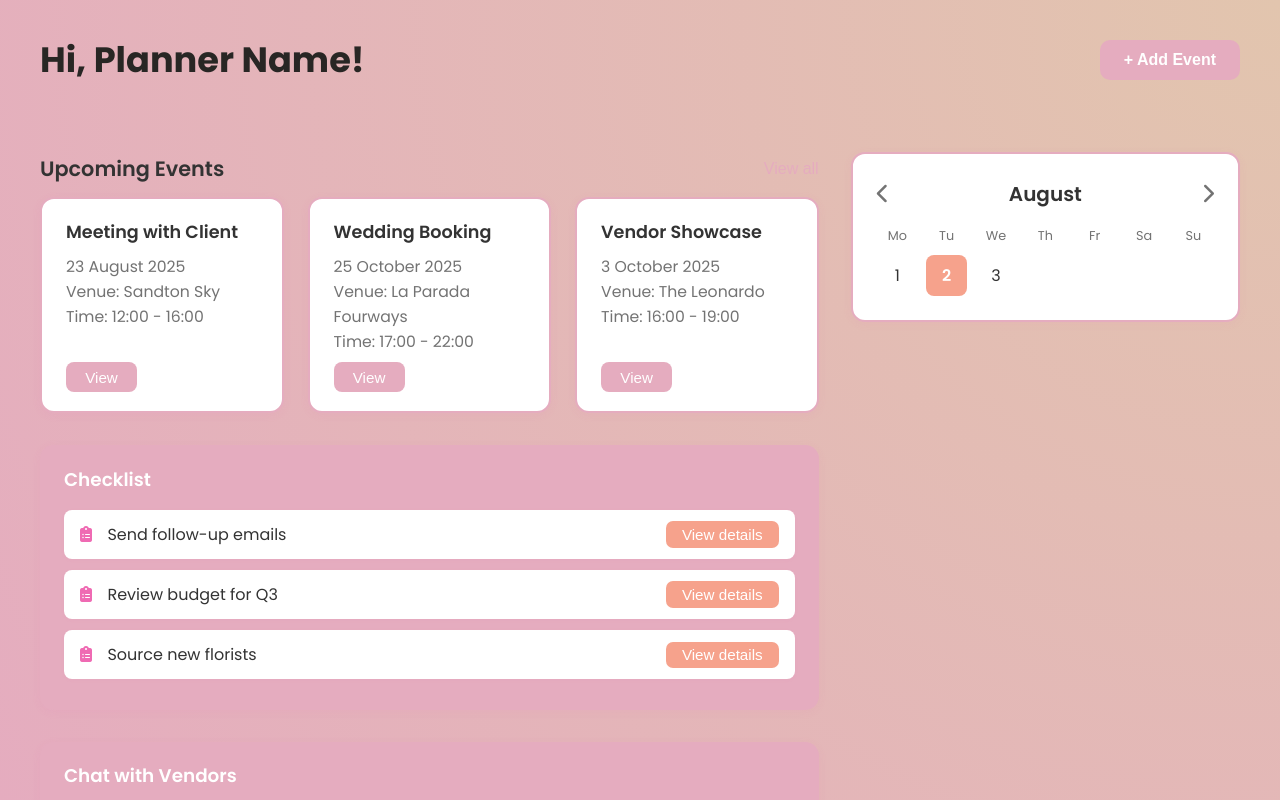
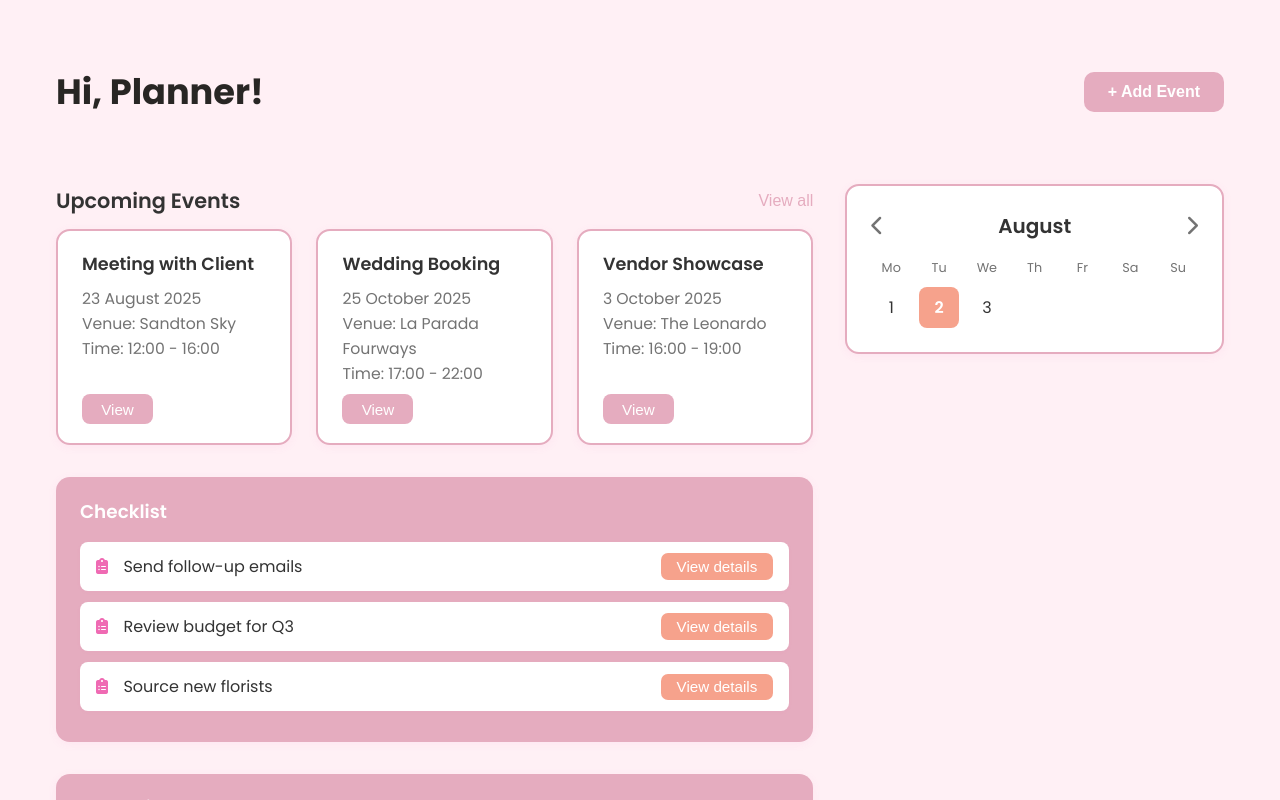
Before and after one commit to ZaneerahEssop/QUANTIX, a React (Create React App) app: page /planner-dashboard in a window 1280 px wide. Built offline with nearby package versions, Linux system fonts and the light colour scheme; no server answers.

Commit message:
Planner dashboard name fetch

```diff
--- a/src/App.css
+++ b/src/App.css
@@ -17,6 +17,21 @@
 
     --card-background: #ffffff;
     --background-gradient: radial-gradient(circle at 100% 0%, #E2C5AE, #E5ACBF);
+}
+
+/* Planner Dashboard Specific Styles */
+.planner-dashboard-page {
+    min-height: 100vh;
+    background-color: #FFF0F5;
+    overflow-x: hidden;
+}
+
+.planner-dashboard-content {
+    position: relative;
+    z-index: 1;
+    max-width: 1200px;
+    margin: 0 auto;
+    padding: 2rem 1rem;
 }
 
 /* --- Animations --- */
--- a/src/pages/PlannerDashboard.jsx
+++ b/src/pages/PlannerDashboard.jsx
@@ -1,7 +1,41 @@
 // src/pages/PlannerDashboard.jsx
-import React from "react";
+import React, { useEffect, useState } from "react";
+import { auth, db } from "../firebase";
+import { doc, getDoc } from "firebase/firestore";
+import { onAuthStateChanged } from "firebase/auth";
 
 export default function PlannerDashboard() {
+  const [userName, setUserName] = useState("Planner");
+
+  useEffect(() => {
+    const unsubscribe = onAuthStateChanged(auth, async (user) => {
+      if (user) {
+        try {
+          // Get planner data from Firestore
+          const plannerDoc = await getDoc(doc(db, "planners", user.uid));
+          if (plannerDoc.exists()) {
+            // Use full_name from the planners collection
+            const fullName = plannerDoc.data().full_name;
+            if (fullName) {
+              setUserName(fullName);
+              return;
+            }
+          }
+
+          // Fallback to email username if no name found in planners collection
+          setUserName(user.email ? user.email.split('@')[0] : "Planner");
+
+        } catch (error) {
+          console.error("Error fetching planner data:", error);
+          // Fallback to email username if there's an error
+          setUserName(user.email ? user.email.split('@')[0] : "Planner");
+        }
+      }
+    });
+
+    // Cleanup subscription on unmount
+    return () => unsubscribe();
+  }, []);
 
   // Click handler for "View all" button
   const handleViewAll = () => {
@@ -10,10 +44,12 @@ export default function PlannerDashboard() {
   };
 
   return (
+    <div className="planner-dashboard-page">
+      <div className="planner-dashboard-content">
         <div className="dashboard-main">
           <div className="dashboard-header">
             <h1>
-          <strong>Hi, Planner Name!</strong>
+              <strong>Hi, {userName}!</strong>
             </h1>
             <button className="add-btn">+ Add Event</button>
           </div>
@@ -173,5 +209,7 @@ export default function PlannerDashboard() {
             </div>
           </div>
         </div>
+      </div>
+    </div>
   );
 }
```
Lines whose indentation alone changed are shown as unchanged.
